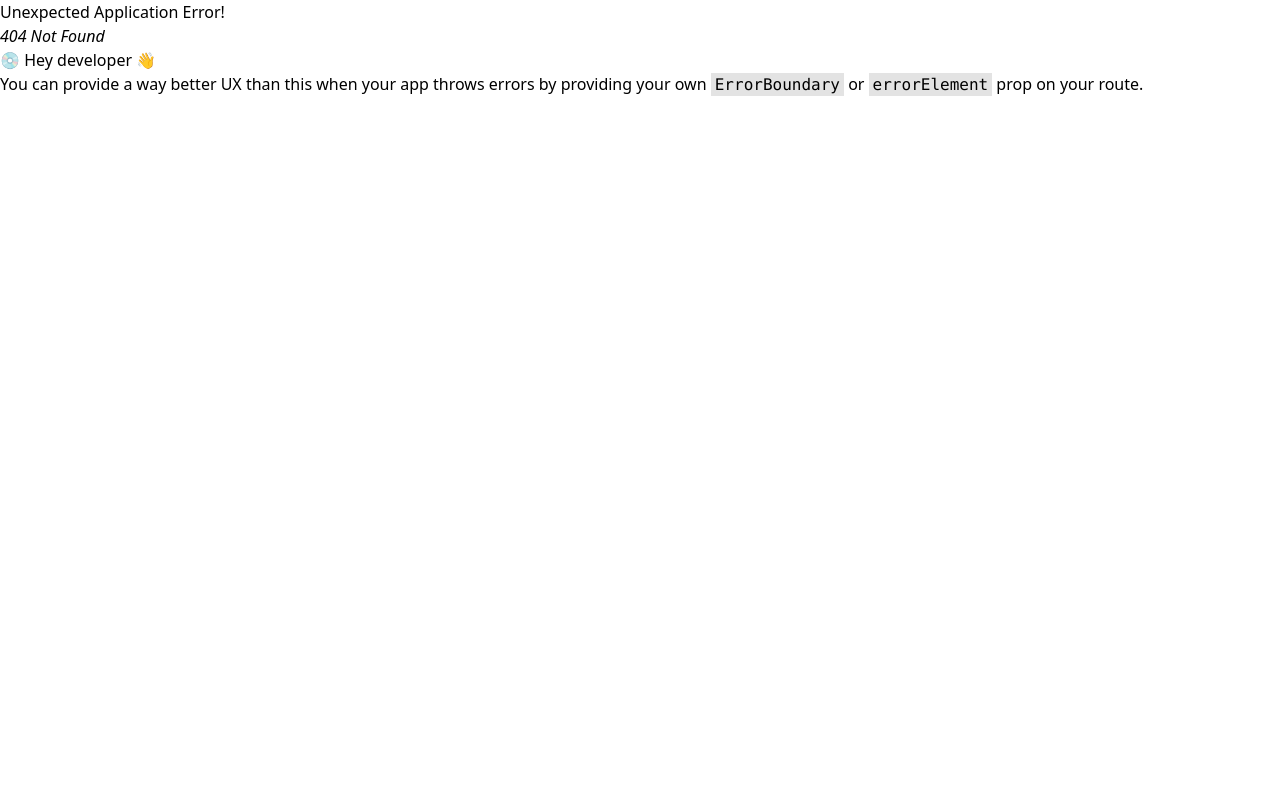
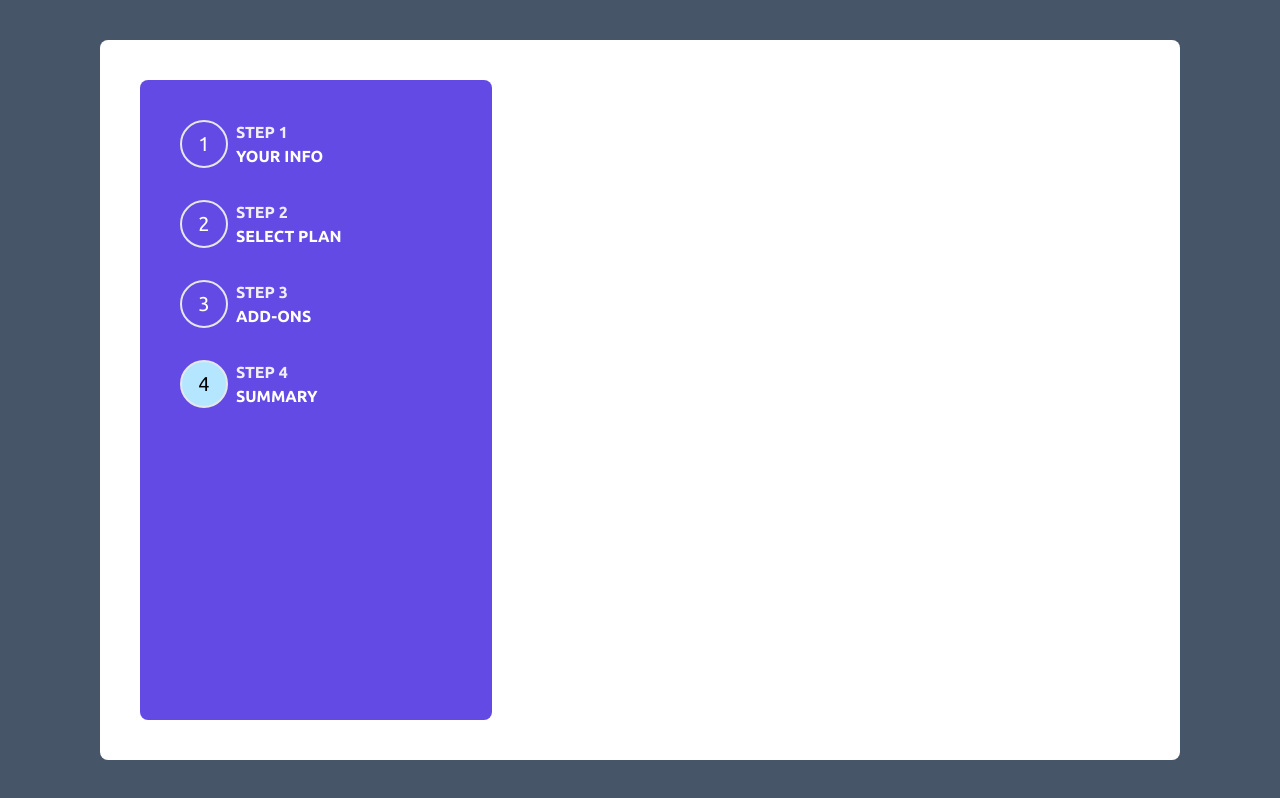
Before and after one commit to Torycd/multistepform, a React (Vite) app: page /stepfour in a window 1280 px wide. Before the commit this address had no page. Built offline with nearby package versions, Linux system fonts and the light colour scheme.

Commit message:
Lets do this

```diff
--- a/src/Components/Indicator.jsx
+++ b/src/Components/Indicator.jsx
@@ -4,13 +4,10 @@ export default function Indicator() {
   return (
     <div className="bg-[#644ae5] w-full h-full rounded-lg text-white p-10">
       <div className="flex flex-col space-y-8">
-        <StepNav stage="1" info="Your info" />
-        <StepNav stage="2" info="Select plan" />
-        <StepNav stage="3" info="Add-ons" />
-        <StepNav stage="4" info="Summary" />
-      </div>
-      <div>
-
+        <StepNav stage="1" info="Your info" navlink="" />
+        <StepNav stage="2" info="Select plan" navlink="steptwo" />
+        <StepNav stage="3" info="Add-ons" navlink="stepthree" />
+        <StepNav stage="4" info="Summary" navlink="stepfour" />
       </div>
     </div>
   );
--- /dev/null
+++ b/src/Components/Steps/Step4.jsx
@@ -0,0 +1,3 @@
+export default function Step4(){
+    return
+}
--- a/src/Components/Steps/StepNav.jsx
+++ b/src/Components/Steps/StepNav.jsx
@@ -1,11 +1,20 @@
 import PropTypes from "prop-types";
+import { NavLink } from "react-router-dom";
 
-export default function StepNav({ stage, info }) {
+export default function StepNav({ stage, info, navlink }) {
   return (
     <div className="flex gap-2">
-      <span className="w-12 h-12 rounded-full border-2 flex items-center hover:bg-[#B4E7FF] hover:text-black">
+      <NavLink
+        to={`/${navlink}`}
+        className={({ isActive }) =>
+          isActive
+            ? "w-12 h-12 rounded-full border-2 flex items-center bg-[#B4E7FF] text-black"
+            : "w-12 h-12 rounded-full border-2 flex items-center hover:bg-[#B4E7FF] hover:text-black"
+        }
+        end
+      >
         <p className="mx-auto text-xl">{stage}</p>
-      </span>
+      </NavLink>
       <div className="font-bold">
         <p className="opacity-90">STEP {stage}</p>
         <p className="uppercase">{info}</p>
@@ -17,4 +26,5 @@ export default function StepNav({ stage, info }) {
 StepNav.propTypes = {
   stage: PropTypes.string,
   info: PropTypes.string,
+  navlink: PropTypes.string,
 };
--- /dev/null
+++ b/src/Components/UI/Button.jsx
@@ -0,0 +1,3 @@
+export default function Button(){
+    return
+}
```
Also changed, not shown: src/App.jsx (+11 -0 lines).
